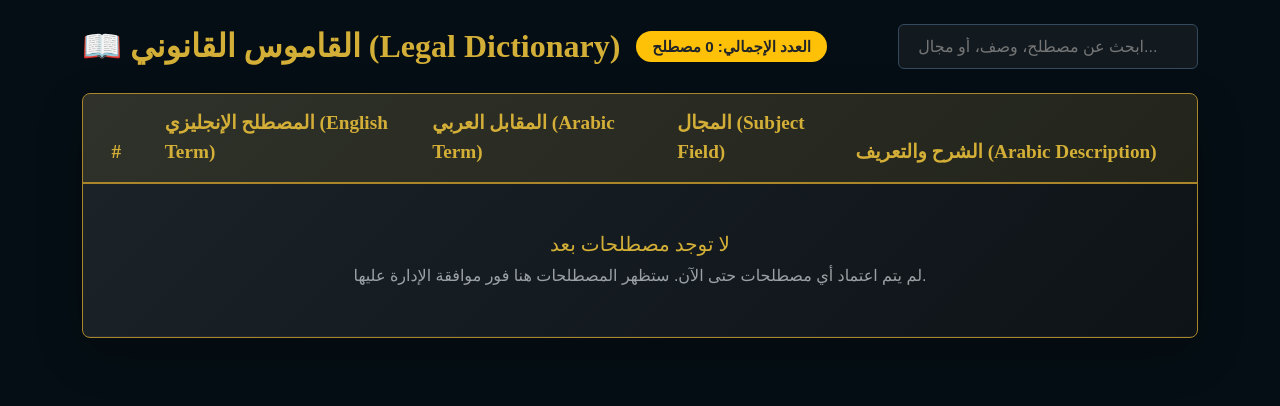
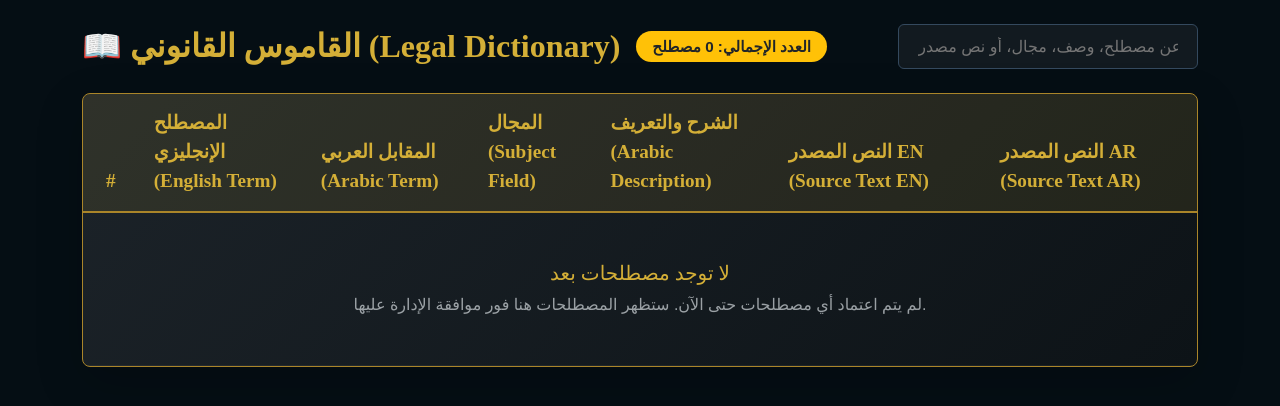
Before and after one commit to yousefdg005/-, a Flask app: page /dictionary in a window 1280 px wide. Shown: the part 56-462 px from the top of the page. Run offline with Flask 3, Linux system fonts and the light colour scheme; the visitor is signed in with stand-in values (Sample User, id 1); data that the repository does not hold is empty.

Commit message:
feat(reader): add source text columns (EN and AR) and update search in dictionary view

```diff
--- a/static/js/script.js
+++ b/static/js/script.js
@@ -20,13 +20,15 @@ document.addEventListener('DOMContentLoaded', function() {
             let rows = document.querySelectorAll('.term-row');
 
             rows.forEach(function(row) {
-                // تحديث كلاسات البحث حسب الأعمدة الجديدة
-                let englishTerm = row.querySelector('.en-term').textContent.toLowerCase();
-                let arabicTerm = row.querySelector('.ar-term').textContent.toLowerCase();
-                let definition = row.querySelector('.definition-desc').textContent.toLowerCase();
-                let subject = row.querySelector('.subject-field').textContent.toLowerCase();
+                // تحديث كلاسات البحث حسب الأعمدة الجديدة بما فيها نصوص المصدر
+                let englishTerm = row.querySelector('.en-term') ? row.querySelector('.en-term').textContent.toLowerCase() : '';
+                let arabicTerm = row.querySelector('.ar-term') ? row.querySelector('.ar-term').textContent.toLowerCase() : '';
+                let definition = row.querySelector('.definition-desc') ? row.querySelector('.definition-desc').textContent.toLowerCase() : '';
+                let subject = row.querySelector('.subject-field') ? row.querySelector('.subject-field').textContent.toLowerCase() : '';
+                let sourceEn = row.querySelector('.source-en') ? row.querySelector('.source-en').textContent.toLowerCase() : '';
+                let sourceAr = row.querySelector('.source-ar') ? row.querySelector('.source-ar').textContent.toLowerCase() : '';
 
-                if (englishTerm.includes(filter) || arabicTerm.includes(filter) || definition.includes(filter) || subject.includes(filter)) {
+                if (englishTerm.includes(filter) || arabicTerm.includes(filter) || definition.includes(filter) || subject.includes(filter) || sourceEn.includes(filter) || sourceAr.includes(filter)) {
                     row.style.display = "";
                 } else {
                     row.style.display = "none";
--- a/templates/dictionary.html
+++ b/templates/dictionary.html
@@ -11,7 +11,7 @@
 
     <!-- شريط بحث فخم متناسق مع التصميم الداكن -->
     <div class="search-box">
-        <input type="text" id="searchInput" class="gold-input" placeholder="ابحث عن مصطلح، وصف، أو مجال...">
+        <input type="text" id="searchInput" class="gold-input" placeholder="ابحث عن مصطلح، وصف، مجال، أو نص مصدر...">
     </div>
 </div>
 
@@ -20,11 +20,13 @@
     <table class="table table-dark-custom align-middle mb-0" id="dictionaryTable">
         <thead class="thead-gold">
             <tr>
-                <th style="width: 6%; padding: 15px; text-align: center;">#</th>
-                <th style="width: 24%; padding: 15px;">المصطلح الإنجليزي (English Term)</th>
-                <th style="width: 22%; padding: 15px;">المقابل العربي (Arabic Term)</th>
-                <th style="width: 16%; padding: 15px;">المجال (Subject Field)</th>
-                <th style="width: 32%; padding: 15px;">الشرح والتعريف (Arabic Description)</th>
+                <th style="width: 5%; padding: 15px; text-align: center;">#</th>
+                <th style="width: 15%; padding: 15px;">المصطلح الإنجليزي (English Term)</th>
+                <th style="width: 15%; padding: 15px;">المقابل العربي (Arabic Term)</th>
+                <th style="width: 11%; padding: 15px;">المجال (Subject Field)</th>
+                <th style="width: 16%; padding: 15px;">الشرح والتعريف (Arabic Description)</th>
+                <th style="width: 19%; padding: 15px;">النص المصدر EN (Source Text EN)</th>
+                <th style="width: 19%; padding: 15px;">النص المصدر AR (Source Text AR)</th>
             </tr>
         </thead>
         <tbody>
@@ -45,10 +47,20 @@
                 <td class="text-gray definition-desc" style="padding: 15px; font-size: 0.95rem;">
                     {{ term.definition or '-' }}
                 </td>
+                <td class="text-muted source-en" style="padding: 15px; font-size: 0.85rem;" dir="ltr">
+                    {% if term.source_text_en %}
+                    <div style="text-align: left; line-height: 1.5;">{{ term.source_text_en }}</div>
+                    {% else %}-{% endif %}
+                </td>
+                <td class="text-muted source-ar" style="padding: 15px; font-size: 0.85rem;" dir="rtl">
+                    {% if term.source_text_ar %}
+                    <div style="line-height: 1.5;">{{ term.source_text_ar }}</div>
+                    {% else %}-{% endif %}
+                </td>
             </tr>
             {% else %}
             <tr>
-                <td colspan="5" class="text-center py-5">
+                <td colspan="7" class="text-center py-5">
                     <h5 class="mb-2 gold-text" style="font-family: 'Amiri', serif;">لا توجد مصطلحات بعد</h5>
                     <p class="mb-0 text-gray">لم يتم اعتماد أي مصطلحات حتى الآن. ستظهر المصطلحات هنا فور موافقة الإدارة عليها.</p>
                 </td>
```
